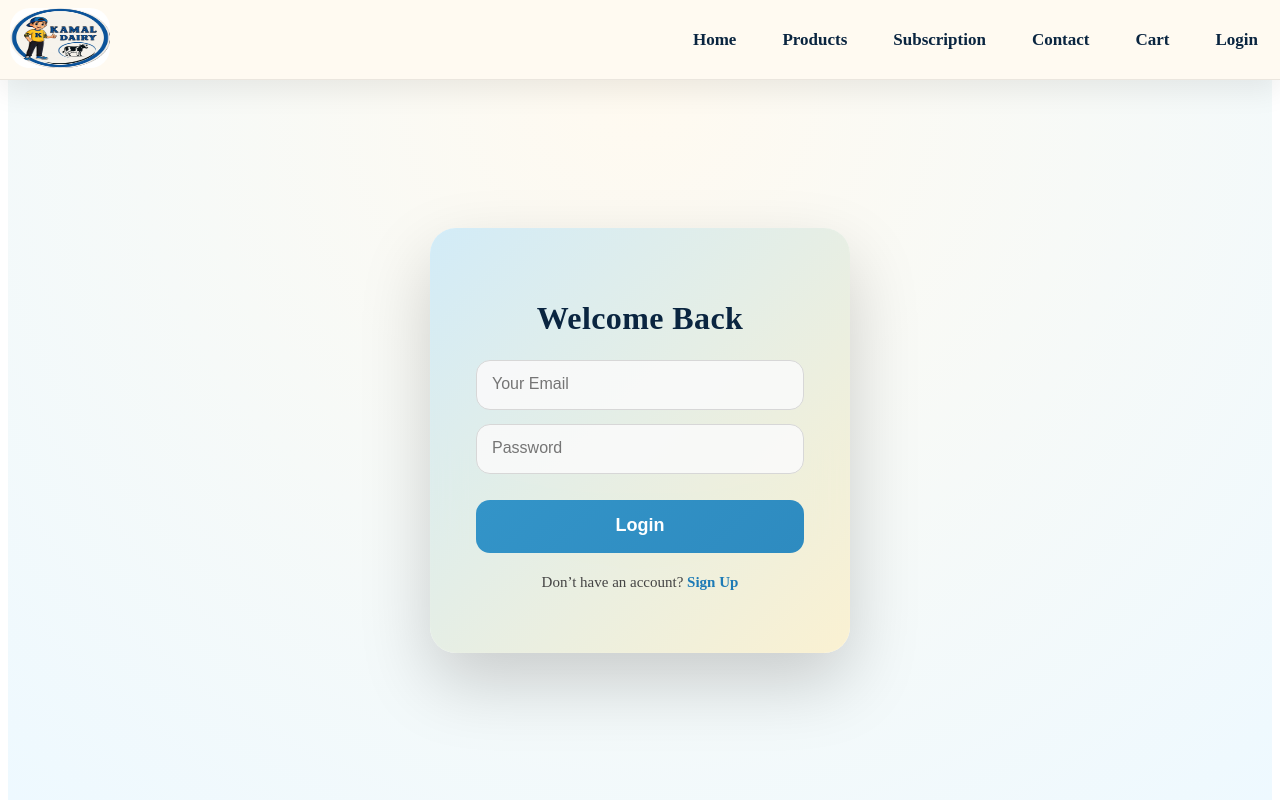
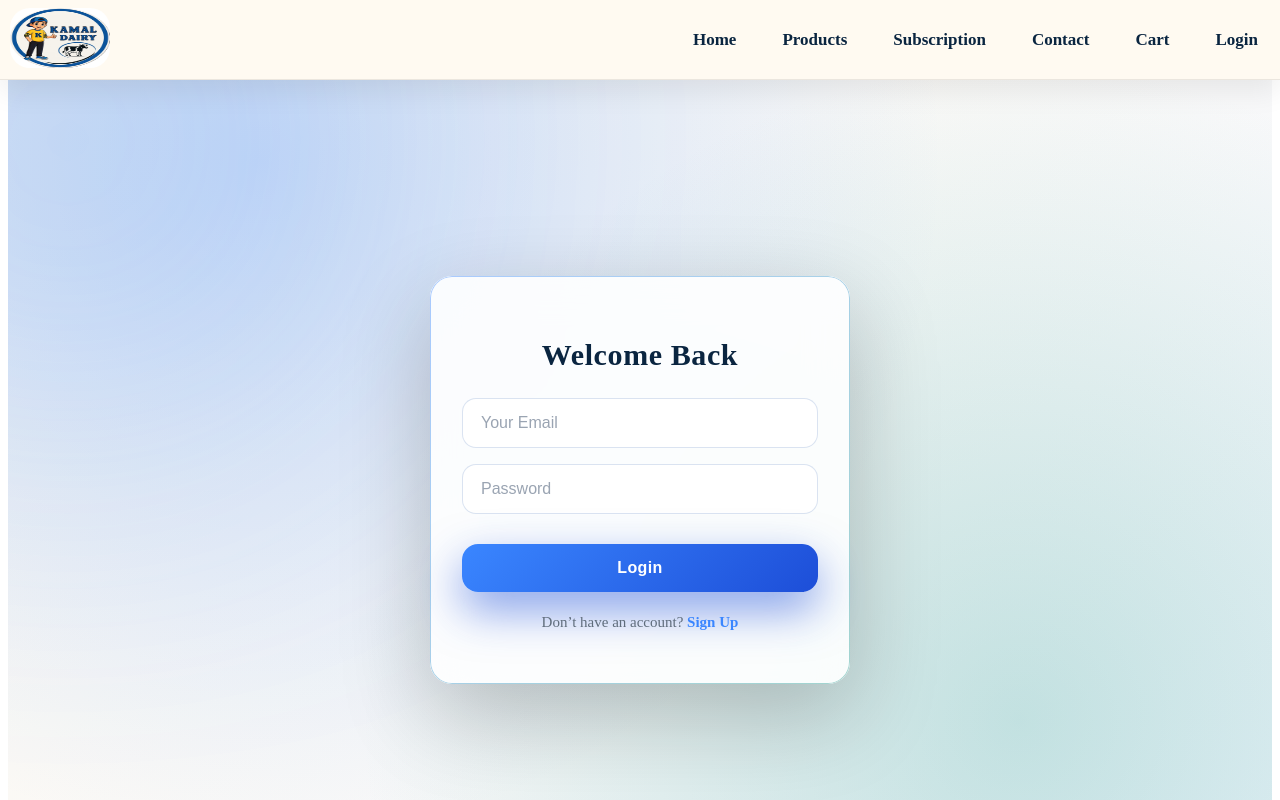
Before and after one commit to CodeSavvyJayesh/Kamal-Dairy, a React (Vite) app: page /login in a window 1280 px wide. Shown: the top 800 px of the page. Built offline with nearby package versions, Linux system fonts and the light colour scheme.

Commit message:
Make Auth UI premium and fix CSS

```diff
--- a/src/pages/Auth.css
+++ b/src/pages/Auth.css
@@ -1,91 +1,184 @@
-/* PAGE WRAPPER */
+/* ================================
+   GLOBAL SAFETY RESET
+================================ */
+.auth-page,
+.auth-page * {
+  writing-mode: horizontal-tb;
+  text-orientation: mixed;
+  transform: none;
+}
+
+/* ================================
+   PAGE WRAPPER (PREMIUM BACKDROP)
+================================ */
 .auth-page {
   min-height: 100vh;
   display: flex;
   align-items: center;
   justify-content: center;
-  background: linear-gradient(135deg, #fffaf0, #f3f7ff);
+  background:
+    radial-gradient(circle at 20% 10%, rgba(58,134,255,0.25), transparent 55%),
+    radial-gradient(circle at 80% 80%, rgba(42,157,143,0.25), transparent 55%),
+    linear-gradient(135deg, #fffaf0, #f3f7ff);
   padding: 20px;
+  position: relative;
+  overflow: hidden;
 }
 
-/* AUTH BOX */
+/* floating ambient glow */
+.auth-page::before {
+  content: "";
+  position: absolute;
+  width: 520px;
+  height: 520px;
+  border-radius: 50%;
+  background: rgba(58,134,255,0.25);
+  filter: blur(160px);
+  top: -200px;
+  left: -200px;
+}
+
+/* ================================
+   AUTH BOX (GLASSMORPHIC CARD)
+================================ */
 .auth-box {
   width: 100%;
   max-width: 420px;
-  background: #ffffff;
-  padding: 32px 28px;
-  border-radius: 16px;
-  box-shadow: 0 12px 40px rgba(0, 0, 0, 0.12);
+  background: rgba(255, 255, 255, 0.88);
+  backdrop-filter: blur(20px);
+  padding: 38px 32px;
+  border-radius: 22px;
+  box-shadow:
+    0 30px 90px rgba(0, 0, 0, 0.22),
+    inset 0 1px 0 rgba(255,255,255,0.6);
+  position: relative;
+  z-index: 2;
+  transition: transform 0.4s ease, box-shadow 0.4s ease;
 }
 
-/* TITLE */
+/* subtle gradient border */
+.auth-box::before {
+  content: "";
+  position: absolute;
+  inset: 0;
+  border-radius: 22px;
+  padding: 1px;
+  background: linear-gradient(
+    135deg,
+    rgba(58,134,255,0.6),
+    rgba(42,157,143,0.6)
+  );
+  mask:
+    linear-gradient(#fff 0 0) content-box,
+    linear-gradient(#fff 0 0);
+  mask-composite: exclude;
+  opacity: 0.7;
+  pointer-events: none;
+}
+
+/* ================================
+   TITLE
+================================ */
 .auth-title {
   text-align: center;
-  font-size: 28px;
-  font-weight: 700;
-  margin-bottom: 24px;
-  color: #1d3557;
+  font-size: 30px;
+  font-weight: 900;
+  margin-bottom: 26px;
+  color: #0a2540;
+  letter-spacing: 0.6px;
 }
 
-/* INPUTS */
+/* ================================
+   INPUTS (PREMIUM FIELDS)
+================================ */
 .auth-input {
   width: 100%;
-  padding: 14px 16px;
-  margin-bottom: 14px;
-  border-radius: 10px;
-  border: 1.5px solid #d0d7de;
+  padding: 15px 18px;
+  margin-bottom: 16px;
+  border-radius: 14px;
+  border: 1.8px solid rgba(13, 71, 161, 0.15);
   font-size: 16px;
+  background: rgba(255,255,255,0.85);
   outline: none;
-  transition: border 0.25s ease, box-shadow 0.25s ease;
+  transition:
+    border 0.25s ease,
+    box-shadow 0.25s ease,
+    background 0.25s ease;
+}
+
+.auth-input::placeholder {
+  color: #9aa4b2;
+  font-weight: 500;
 }
 
 .auth-input:focus {
   border-color: #3a86ff;
-  box-shadow: 0 0 0 3px rgba(58, 134, 255, 0.15);
+  background: #ffffff;
+  box-shadow:
+    0 0 0 4px rgba(58, 134, 255, 0.18);
 }
 
-/* BUTTON */
+/* ================================
+   BUTTON (PRO MAX FEEL)
+================================ */
 .auth-btn {
   width: 100%;
-  padding: 14px;
-  margin-top: 10px;
-  border-radius: 12px;
+  padding: 15px;
+  margin-top: 14px;
+  border-radius: 16px;
   border: none;
-  background: #3a86ff;
+  background: linear-gradient(
+    135deg,
+    #3a86ff,
+    #1d4ed8
+  );
   color: #ffffff;
   font-size: 16px;
-  font-weight: 700;
+  font-weight: 900;
+  letter-spacing: 0.4px;
   cursor: pointer;
-  transition: background 0.3s ease;
+  box-shadow:
+    0 18px 45px rgba(29, 78, 216, 0.55);
+  transition:
+    transform 0.3s ease,
+    box-shadow 0.3s ease;
 }
 
 .auth-btn:hover {
-  background: #1d5ed8;
+  transform: translateY(-3px);
+  box-shadow:
+    0 28px 65px rgba(29, 78, 216, 0.7);
 }
 
-/* SWITCH TEXT */
+/* ================================
+   SWITCH TEXT
+================================ */
 .auth-switch {
   text-align: center;
-  margin-top: 18px;
+  margin-top: 22px;
   font-size: 15px;
-  color: #555;
+  color: #5f6c7b;
 }
 
 .auth-switch span {
   color: #3a86ff;
-  font-weight: 600;
+  font-weight: 700;
   cursor: pointer;
+  transition: color 0.25s ease;
 }
 
 .auth-switch span:hover {
+  color: #1d4ed8;
   text-decoration: underline;
 }
 
-/* 📱 MOBILE OPTIMIZATION */
+/* ================================
+   📱 MOBILE OPTIMIZATION
+================================ */
 @media (max-width: 480px) {
   .auth-box {
-    padding: 26px 20px;
-    border-radius: 14px;
+    padding: 28px 22px;
+    border-radius: 18px;
   }
 
   .auth-title {
@@ -94,11 +187,11 @@
 
   .auth-input {
     font-size: 15px;
-    padding: 13px 14px;
+    padding: 14px 16px;
   }
 
   .auth-btn {
     font-size: 15px;
-    padding: 13px;
+    padding: 14px;
   }
 }
--- a/src/pages/Auth.jsx
+++ b/src/pages/Auth.jsx
@@ -1,6 +1,6 @@
 import React, { useState } from "react";
 import { useNavigate } from "react-router-dom";
-import "../components/Auth.css";
+import "./Auth.css";
 
 function Auth() {
   const [isLogin, setIsLogin] = useState(true);
```
